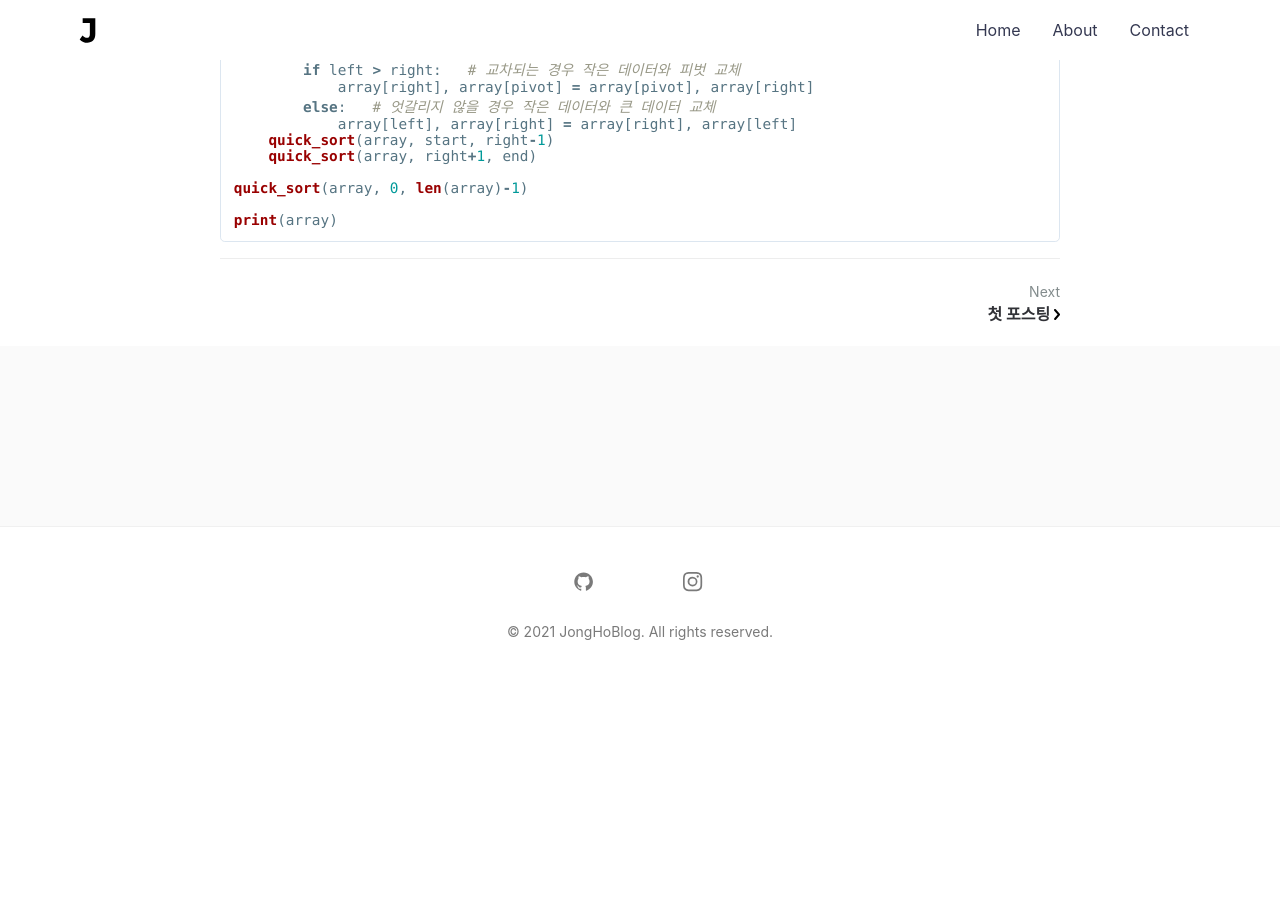
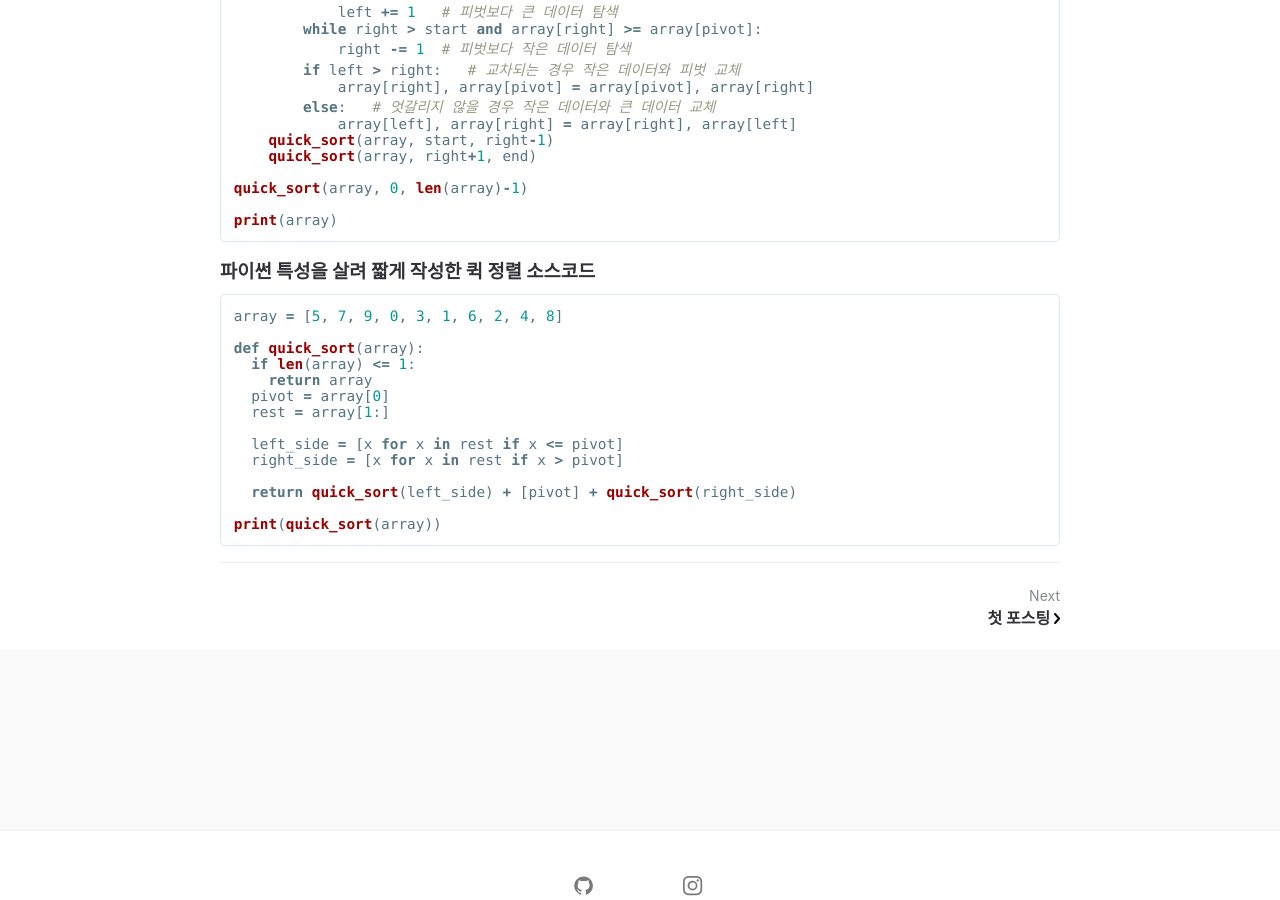
Before and after one commit to jonghopark95/jonghopark95.github.io, a Jekyll site: the page built from _posts/2020-01-02-algorithm-align.md, in a window 1280 px wide and 900 px high, scrolled down 2457 px. Built offline with Jekyll 4.4.1, drawn with Linux system fonts in a browser that asks for light colours; comment, search, counter and statistics services are not loaded; before the commit the page ends 3144 px from its top, so only the background shows below that; some of the changed text lies outside the part shown.

Commit message:
header 변경

````diff
--- a/_includes/header.html
+++ b/_includes/header.html
@@ -9,7 +9,7 @@
       <a class="header__logo" href="{{ '/' | relative_url }}">
         <div class="header__logo--container">{% include logo.svg %}</div>
       </a>
-      <nav class="header__links">
+      <!-- <nav class="header__links">
         <div class="container header__links-wrapper">
           <a class="header__link" href="{{ '/' | relative_url }}" itemprop="url"
             ><span itemprop="name">Home</span></a
@@ -28,7 +28,7 @@
             <span itemprop="name">Contact</span>
           </a>
         </div>
-      </nav>
+      </nav> -->
       <div class="header__toggle">
         <span></span>
         <span></span>
--- a/_posts/2020-01-02-algorithm-align.md
+++ b/_posts/2020-01-02-algorithm-align.md
@@ -117,3 +117,22 @@ quick_sort(array, 0, len(array)-1)
 
 print(array)
 ```
+
+### 파이썬 특성을 살려 짧게 작성한 퀵 정렬 소스코드
+
+```python
+array = [5, 7, 9, 0, 3, 1, 6, 2, 4, 8]
+
+def quick_sort(array):
+  if len(array) <= 1:
+    return array
+  pivot = array[0]
+  rest = array[1:]
+
+  left_side = [x for x in rest if x <= pivot]
+  right_side = [x for x in rest if x > pivot]
+
+  return quick_sort(left_side) + [pivot] + quick_sort(right_side)
+
+print(quick_sort(array))
+```
````
Also changed, not shown: 7 other files.
